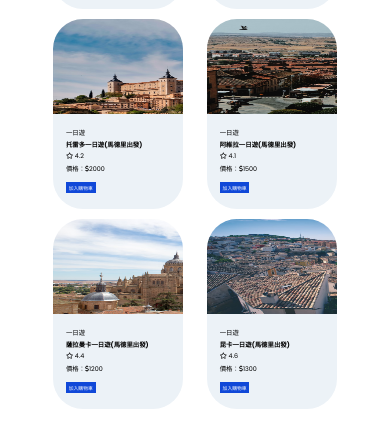
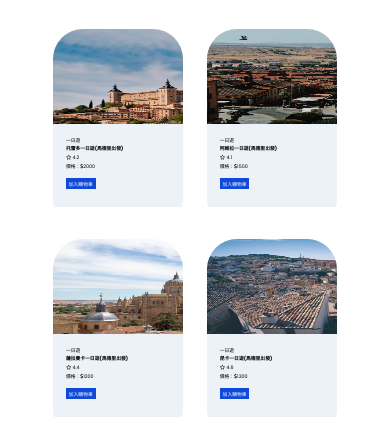
Before and after one commit to gabiwritecode/thd10404, a plain HTML site: page shopping.html in a window 390 px wide. Shown: the part 475-917 px from the top of the page. Drawn offline with Linux system fonts and the light colour scheme; a web font is replaced by a local one.

Commit message:
git commit -m "change shopping fontsize"

```diff
--- a/css/shopping.css
+++ b/css/shopping.css
@@ -453,7 +453,7 @@ header{
    /* 商品大小 */
    .shopping-item-container{
     width: 130px;
-    height: 190px;
+    height: 200px;
 
     margin-bottom: 10px;
   }
@@ -461,11 +461,11 @@ header{
     height: 100px;
   }
   .shopping-item-container h3{
-    font-size: .4rem;
+    font-size: .3rem;
 
   }
   .shopping-item-container p{
-    font-size: .4rem;
+    font-size: .3rem;
   }
   .shopping-item-container button{
     font-size: .3rem;
```
